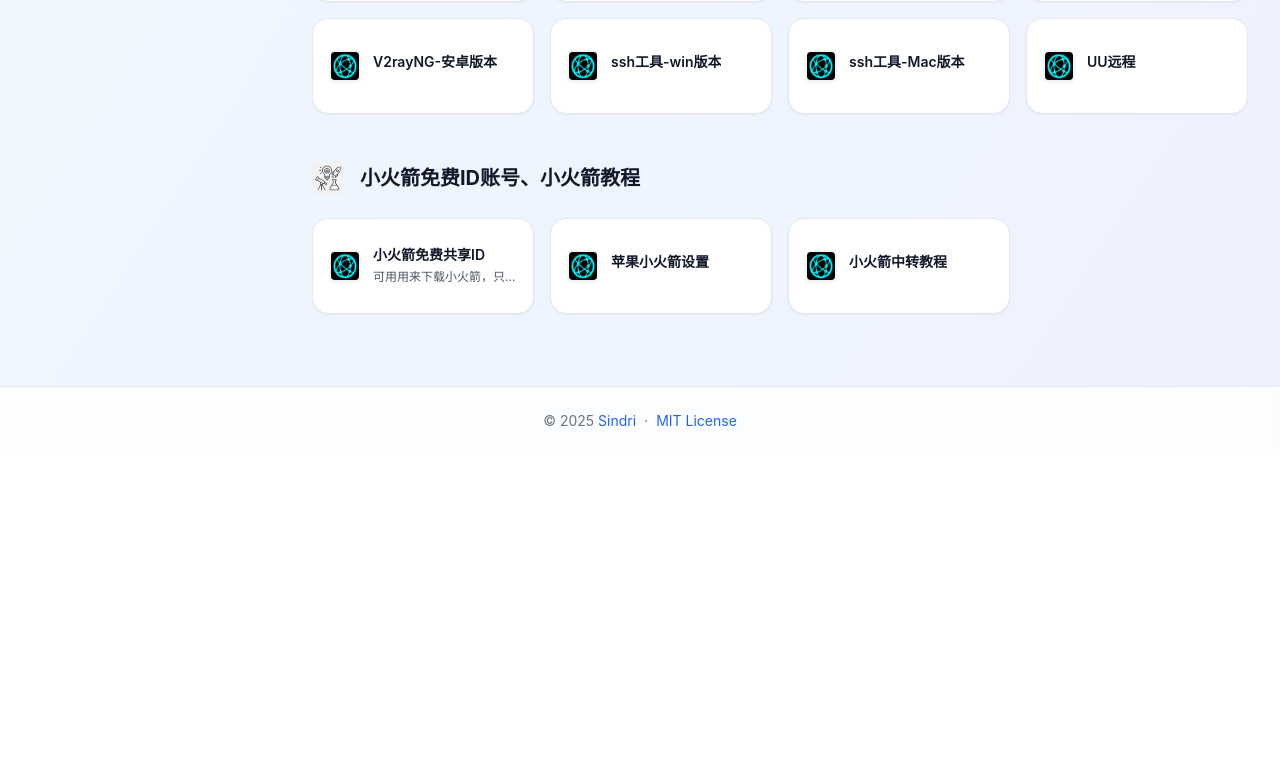
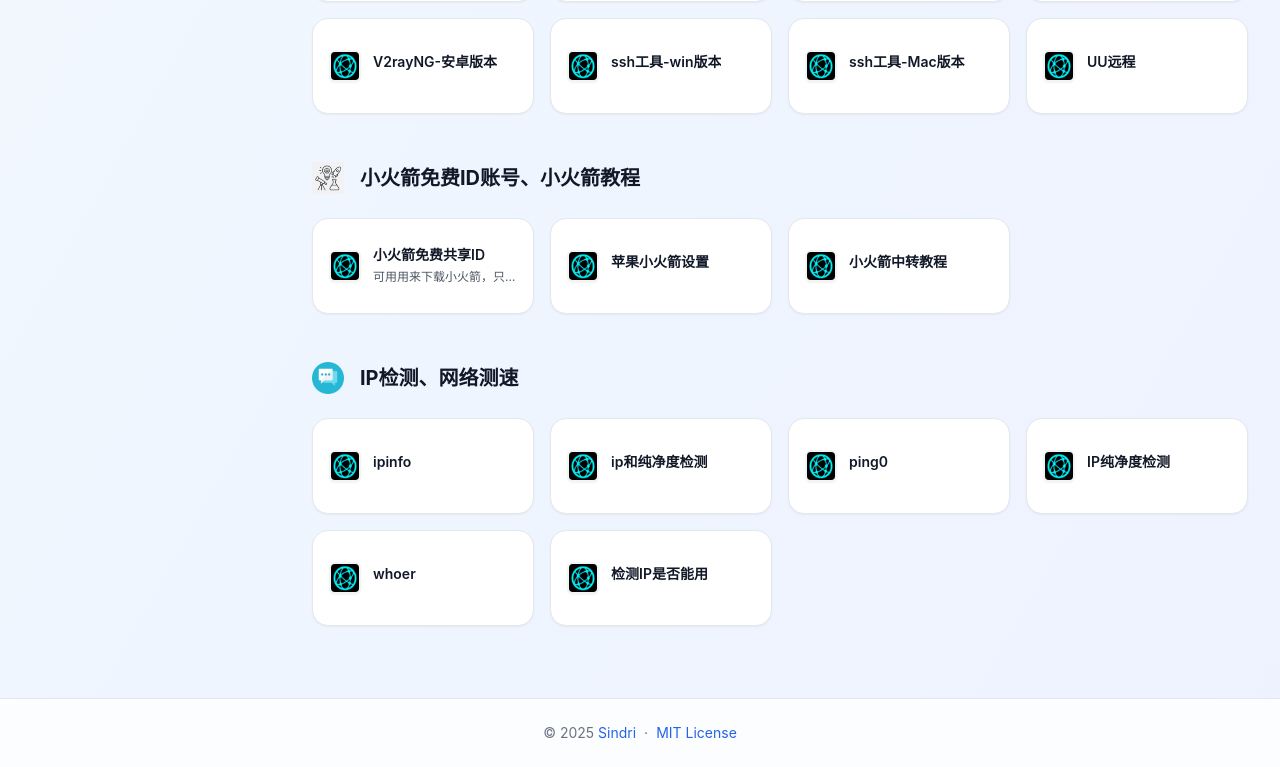
Before and after one commit to h1151449095/xhd111, a React (Vite) app: page / in a window 1280 px wide. Shown: the part 1511-2278 px from the top of the page. Before the commit the page ends 1966 px from the top, so only its background shows below. Built offline with nearby package versions, Linux system fonts and the light colour scheme.

Commit message:
🔧 Auto-update website config via EdgeOne Functions

```diff
--- a/src/websiteData.js
+++ b/src/websiteData.js
@@ -1,4 +1,4 @@
-// 网站数据 - 通过管理后台更新于 2026/2/1 11:11:42
+// 网站数据 - 通过管理后台更新于 2026/2/1 11:13:49
 
 // 站点配置
 export const siteConfig = {
@@ -371,6 +371,60 @@
     "category": "category_1769915160413",
     "tags": [],
     "icon": "https://icon.nbvil.com/favicon?url=tp.wjnba.eu.org"
+  },
+  {
+    "id": 1769915527024,
+    "name": "ipinfo",
+    "description": "",
+    "url": "https://ipinfo.io/",
+    "category": "category_1769915499140",
+    "tags": [],
+    "icon": "https://icon.nbvil.com/favicon?url=ipinfo.io"
+  },
+  {
+    "id": 1769915544765,
+    "name": "ip和纯净度检测",
+    "description": "",
+    "url": "https://www.ipipseek.com/",
+    "category": "category_1769915499140",
+    "tags": [],
+    "icon": "https://icon.nbvil.com/favicon?url=www.ipipseek.com"
+  },
+  {
+    "id": 1769915567689,
+    "name": "ping0",
+    "description": "",
+    "url": "https://ping0.cc/",
+    "category": "category_1769915499140",
+    "tags": [],
+    "icon": "/assets/logo.png"
+  },
+  {
+    "id": 1769915591697,
+    "name": "IP纯净度检测",
+    "description": "",
+    "url": "https://scamalytics.com/",
+    "category": "category_1769915499140",
+    "tags": [],
+    "icon": "/assets/logo.png"
+  },
+  {
+    "id": 1769915607684,
+    "name": "whoer",
+    "description": "",
+    "url": "https://whoer.net/zh",
+    "category": "category_1769915499140",
+    "tags": [],
+    "icon": "https://icon.nbvil.com/favicon?url=whoer.net"
+  },
+  {
+    "id": 1769915628383,
+    "name": "检测IP是否能用",
+    "description": "",
+    "url": "https://www.itdog.cn/ping",
+    "category": "category_1769915499140",
+    "tags": [],
+    "icon": "https://icon.nbvil.com/favicon?url=www.itdog.cn"
   }
 ];
 
```
